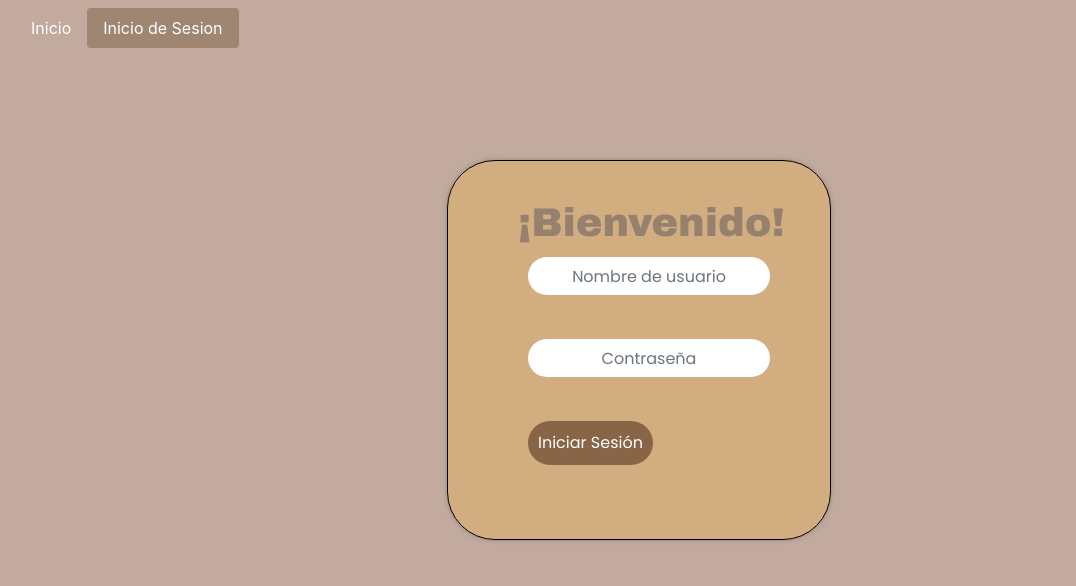
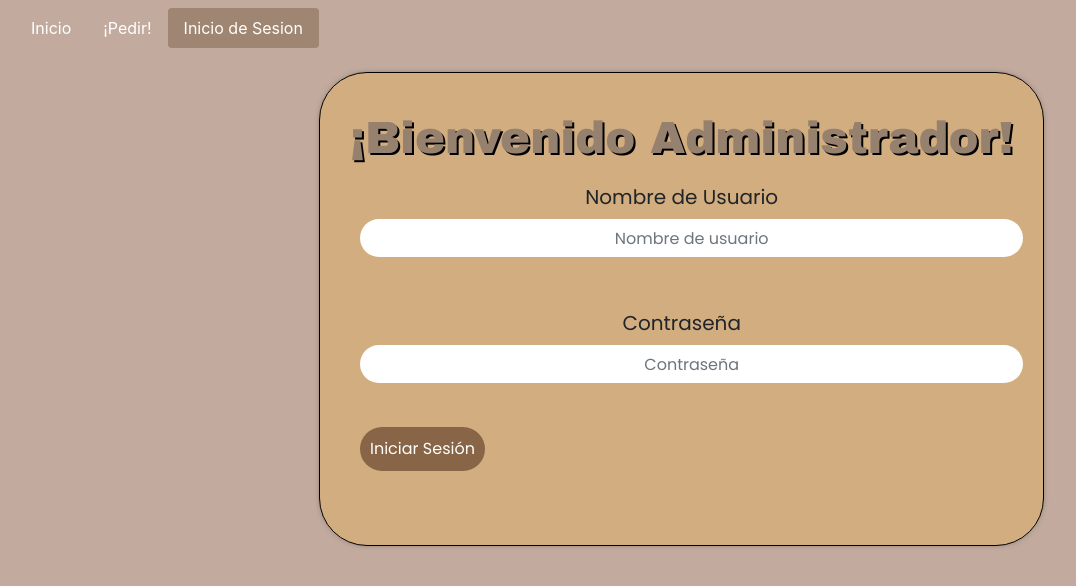
Before and after one commit to Santiag2005r/CasaVieja, a Vue app: page /LoginUno in a window 1280 px wide. Shown: the top 586 px of the page, without its empty margins (1-1077 px from the left). Built offline with nearby package versions, Linux system fonts and the light colour scheme.

Commit message:
Entrega Final

```diff
--- a/src/components/Header.vue
+++ b/src/components/Header.vue
@@ -16,7 +16,7 @@
             >Agregar Usuarios</router-link
           >
         </li>
-        <li class="nav-item" v-if="verificar">
+        <li class="nav-item">
           <router-link to="/Pedidos" class="nav-link" active-class="active"
             >¡Pedir!</router-link
           >
--- a/src/components/LoginUno.vue
+++ b/src/components/LoginUno.vue
@@ -1,7 +1,9 @@
 <template>
     <div class="main">
       <form v-on:submit.prevent="login">
-  <h1 style="text-align:center; font-family:arial Black;">¡Bienvenido!</h1>
+        <h1>¡Bienvenido Administrador!</h1>
+
+        <h6>Nombre de Usuario</h6>
     <input
     v-model="nombreusuario"
       type="text"
@@ -12,6 +14,7 @@
       :style="input"
     />
     <br />
+    <h6>Contraseña</h6>
     <input
     v-model="password"
       type="password"
@@ -59,7 +62,7 @@ export default {
   },
 methods:{
   buscarUsuario(){
-  axios.get('https://vueinventarioaxiossa-default-rtdb.firebaseio.com/persona.json')
+  axios.get('https://casavieja-7b8f4-default-rtdb.firebaseio.com/persona.json')
   .then(res=>{console.log(res);
     console.log(this.nombreusuario,'usuario')
     console.log(this.password,'usuario')
@@ -103,24 +106,26 @@ this.usuarios.value=[]
 .main {
   background: rgba(247, 180, 45, 0.269);
   position:absolute;
-  top: 20%;
-  left: 35%;
-  width: 30%;
+  top:auto;
+  left:25%;
+  width:auto;
   text-align: center;
-  padding: 70px;
+  padding:30px;
   border-radius: 3rem;
   box-shadow: 0px 0px 8px -5px #000000;
   padding-top: 3%;
   padding-bottom: 5%;
   font-family: "Poppins", sans-serif;
-  display:block;
+  display:flex;
 }
 
 h1 {
-  cursor: default;
-  user-select: none;
   color:rgb(150, 128, 110);
   display: flex;
+  font-family: Arial black;
+  text-align: center;
+  text-shadow: 2px 2px black;
+  font-size: 45px;
 }
 
 input {
@@ -149,7 +154,7 @@ input:active {
 }
 #done:hover{
   color:white;
-  background-color: rgb(135, 101, 70);
+  background-color: rgb(73, 52, 33);
 }
 .button {
   cursor: pointer;
@@ -173,5 +178,8 @@ div{
 .button{
   color: white;
 }
-
+h6{
+  margin-top: 20px;
+  font-size: 20px;
+}
 </style>
--- a/src/pages/Details.vue
+++ b/src/pages/Details.vue
@@ -35,7 +35,7 @@ setup(){
       const index = route.params.index;
     /*   return store.getters.getPersona(index); */
    /*  }) */
-   axios.get('https://vueinventarioaxiossa-default-rtdb.firebaseio.com/persona/'+index+'.json')
+   axios.get('https://casavieja-7b8f4-default-rtdb.firebaseio.com/persona/'+index+'.json')
    .then(res=>{
     console.log(res.data)
     personas.value = res.data
--- a/src/pages/FormData.vue
+++ b/src/pages/FormData.vue
@@ -65,7 +65,7 @@ export default {
         }
         /*    store.dispatch("addPersona", persona);
         router.push('/print') */
-        axios.post('https://vueinventarioaxiossa-default-rtdb.firebaseio.com/persona.json',persona).then(res=>console.log(res)).catch(error => console.log(error))
+        axios.post('https://casavieja-7b8f4-default-rtdb.firebaseio.com/persona.json',persona).then(res=>console.log(res)).catch(error => console.log(error))
       }
     }
     return{nombreusuario, password , addPersona}
--- a/src/pages/ImprimirPedido.vue
+++ b/src/pages/ImprimirPedido.vue
@@ -18,7 +18,7 @@ import {ref} from 'vue';
 export default {
   setup(){
     const pedidos = ref([])
-  axios.get('https://vueinventarioaxiossa-default-rtdb.firebaseio.com/pedido.json')
+  axios.get('https://casavieja-7b8f4-default-rtdb.firebaseio.com/pedido.json')
   .then(res =>{
     console.log(res)
     for(const id in res.data){
@@ -48,3 +48,33 @@ export default {
 };
 
 </script>
+<style scoped>
+h3{
+  text-align: center;
+  font-family: Arial black;
+  color:rgb(153, 109, 60);
+  text-shadow: 2px 2px rgb(48, 26, 5);
+  font-size: 40px;
+}
+li{
+  border-style: solid;
+  border-color: #221812;
+  font-family:  "Poppins", sans-serif;
+  font-size: 20px;
+  margin-left: 25%;
+  margin-right: 25%;
+  background-color: rgba(247, 180, 45, 0.269);
+
+}
+.list-group{
+  border-radius:15px;
+  border-width: 2px;
+  color: black;
+
+}
+a {
+    color: #221812;
+    text-decoration: none;
+    background-color: transparent;
+}
+</style>
--- a/src/pages/InfoPedido.vue
+++ b/src/pages/InfoPedido.vue
@@ -44,7 +44,7 @@ setup(){
       const index = route.params.index;
     /*   return store.getters.getPersona(index); */
    /*  }) */
-   axios.get('https://vueinventarioaxiossa-default-rtdb.firebaseio.com/pedido/'+index+'.json')
+   axios.get('https://casavieja-7b8f4-default-rtdb.firebaseio.com/pedido/'+index+'.json')
    .then(res=>{
     console.log(res.data)
     pedidos.value = res.data
@@ -55,6 +55,6 @@ setup(){
   }
   };
 </script>
-<style>
+<style scoped>
 
 </style>
--- a/src/pages/PrintData.vue
+++ b/src/pages/PrintData.vue
@@ -18,7 +18,7 @@ import {ref} from 'vue';
 export default {
   setup(){
     const personas = ref([])
-  axios.get('https://vueinventarioaxiossa-default-rtdb.firebaseio.com/persona.json')
+  axios.get('https://casavieja-7b8f4-default-rtdb.firebaseio.com/persona.json')
   .then(res =>{
     console.log(res)
     for(const id in res.data){
--- a/src/pages/RegistroPedido.vue
+++ b/src/pages/RegistroPedido.vue
@@ -181,7 +181,7 @@ export default {
          }
         /*    store.dispatch("addPersona", persona);
         router.push('/print') */
-        axios.post('https://vueinventarioaxiossa-default-rtdb.firebaseio.com/pedido.json',pedido).then(res=>console.log(res)).catch(error => console.log(error))
+        axios.post('https://casavieja-7b8f4-default-rtdb.firebaseio.com/pedido.json',pedido).then(res=>console.log(res)).catch(error => console.log(error))
       }
     }
     return{codigo, nameProducto, TipoMadera, MedioPago, TipoTela, nombre, tipoDoc, documento, direccion ,fecha, addPedido}
```
